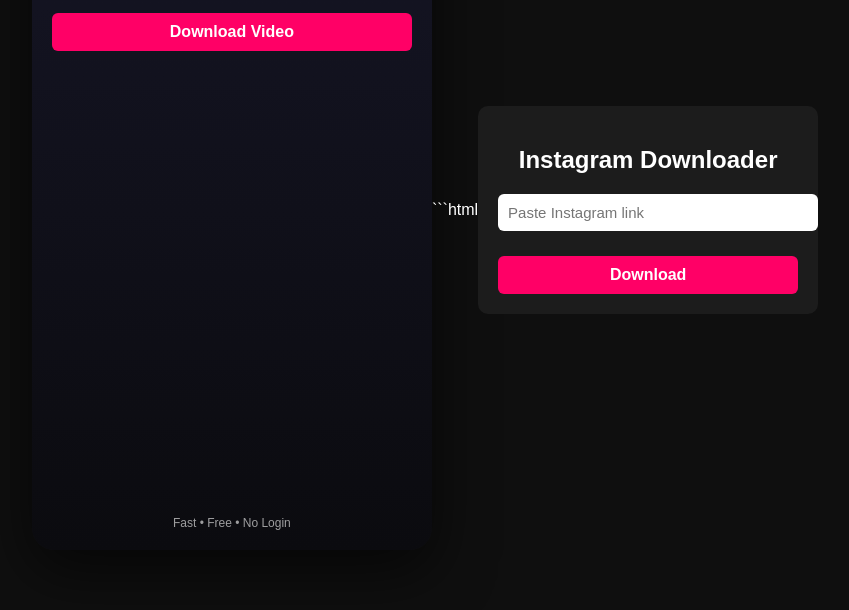
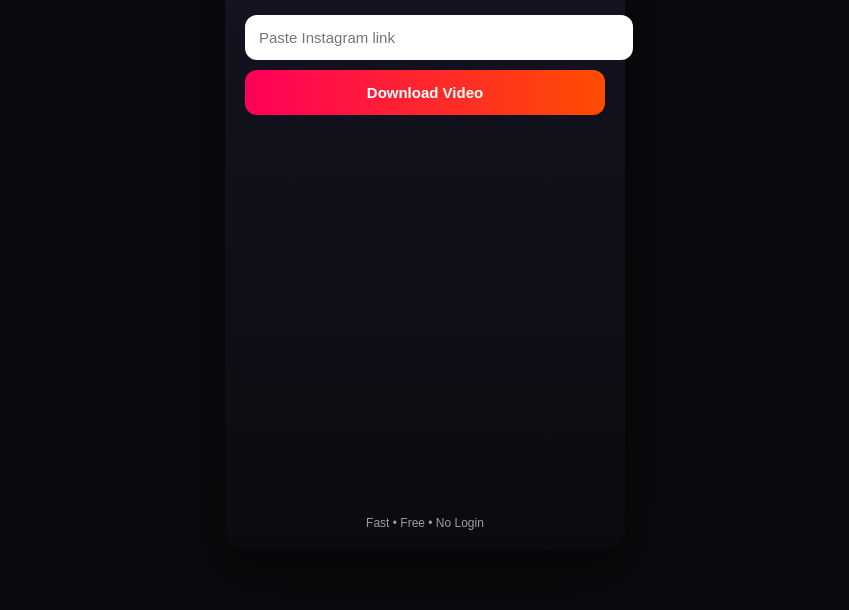
Before and after one commit to salimahmad2/Instagram-video-downloader-, a website: page public/index.html in a window 1280 px wide. Shown: the part 190-800 px from the top of the page, without its empty margins (215-1064 px from the left). Drawn offline with Linux system fonts and the light colour scheme.

Commit message:
Update HTML structure and styling for downloader

````diff
--- a/public/index.html
+++ b/public/index.html
@@ -4,105 +4,29 @@
 <meta charset="UTF-8">
 <meta name="viewport" content="width=device-width, initial-scale=1.0">
 <title>Instagram Video Downloader</title>
-<meta name="description" content="Fast Instagram video downloader. Download reels in 9:16 format.">
-
+<meta name="description" content="Fast & free Instagram video downloader. Download reels online.">
 <style>
-body{
-  margin:0;
-  background:#0b0b0f;
-  font-family:system-ui;
-  color:#fff;
-  display:flex;
-  justify-content:center;
-  align-items:center;
-  min-height:100vh;
-}
-.app{
-  width:360px; /* 9:16 base */
-  max-width:95vw;
-  aspect-ratio:9/16;
-  background:linear-gradient(180deg,#151525,#0b0b0f);
-  border-radius:22px;
-  padding:20px;
-  box-shadow:0 20px 60px rgba(0,0,0,.6);
-  display:flex;
-  flex-direction:column;
-  justify-content:center;
-}
-h1{
-  font-size:22px;
-  text-align:center;
-  margin-bottom:20px;
-}
-input{
-  padding:14px;
-  border-radius:12px;
-  border:none;
-  outline:none;
-  font-size:15px;
-}
-button{
-  margin-top:15px;
-  padding:14px;
-  border-radius:14px;
-  border:none;
-  background:linear-gradient(90deg,#ff005a,#ff4d00);
-  color:#fff;
-  font-size:16px;
-  font-weight:600;
-}
-.footer{
-  margin-top:auto;
-  text-align:center;
-  font-size:12px;
-  opacity:.6;
-}
+body{margin:0;font-family:Arial;background:#0b0b0f;color:#fff;display:flex;justify-content:center;align-items:center;height:100vh;}
+.app{width:360px;max-width:95vw;aspect-ratio:9/16;background:linear-gradient(180deg,#151525,#0b0b0f);border-radius:22px;padding:20px;box-shadow:0 20px 60px rgba(0,0,0,.6);display:flex;flex-direction:column;justify-content:center;}
+h1{text-align:center;margin-bottom:20px;}
+input,button{width:100%;padding:14px;margin-top:10px;border-radius:12px;border:none;font-size:15px;}
+button{background:linear-gradient(90deg,#ff005a,#ff4d00);color:#fff;font-weight:600;}
+.footer{margin-top:auto;text-align:center;font-size:12px;opacity:.6;}
 </style>
 </head>
 <body>
 <div class="app">
-  <h1>Instagram Video Downloader</h1>
-  <input id="url" placeholder="Paste Instagram reel or video link">
-  <button onclick="download()">Download Video</button>
-  <div class="footer">Fast • Free • No Login</div>
+<h1>Instagram Video Downloader</h1>
+<input id="url" placeholder="Paste Instagram link">
+<button onclick="download()">Download Video</button>
+<div class="footer">Fast • Free • No Login</div>
 </div>
-
 <script>
 function download(){
   const u=document.getElementById('url').value.trim();
-  if(!u) return alert('Paste Instagram link');
+  if(!u){alert('Paste Instagram link');return;}
   window.location='/download?url='+encodeURIComponent(u);
 }
 </script>
 </body>
 </html>
-```html
-<!DOCTYPE html>
-<html lang="en">
-<head>
-  <meta charset="UTF-8">
-  <meta name="viewport" content="width=device-width, initial-scale=1.0">
-  <title>Instagram Video Downloader</title>
-  <style>
-    body{font-family:Arial;background:#0f0f0f;color:white;display:flex;justify-content:center;align-items:center;height:100vh}
-    .box{background:#1c1c1c;padding:20px;border-radius:10px;width:300px;text-align:center}
-    input{width:100%;padding:10px;border-radius:6px;border:none;margin-bottom:10px}
-    button{padding:10px;width:100%;border:none;border-radius:6px;background:#ff0066;color:white;font-size:16px}
-  </style>
-</head>
-<body>
-  <div class="box">
-    <h2>Instagram Downloader</h2>
-    <input id="url" placeholder="Paste Instagram link">
-    <button onclick="download()">Download</button>
-  </div>
-
-  <script>
-    function download(){
-      const url = document.getElementById('url').value;
-      if(!url) return alert('Paste link first');
-      window.location = `/download?url=${encodeURIComponent(url)}`;
-    }
-  </script>
-</body>
-</html>
````
